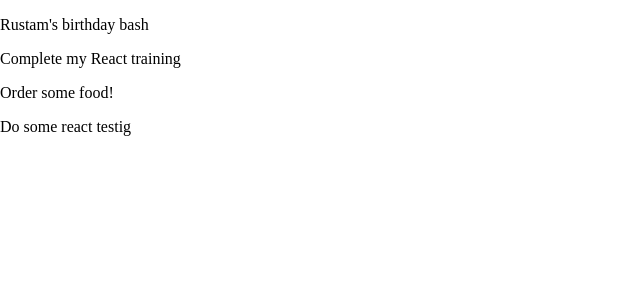
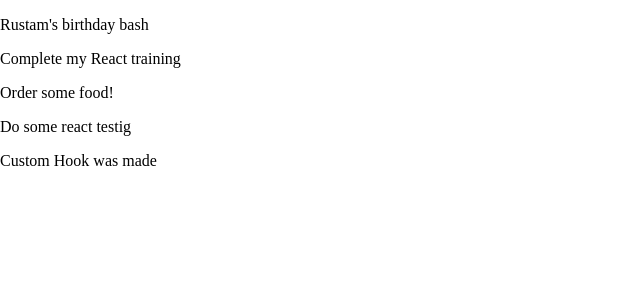
Before and after one commit to Rubick1997/mui-huge-app, a React (Create React App) app: page / in a window 1280 px wide. Shown: the top 300 px of the page, without its empty margins (0-640 px from the left). Built offline with nearby package versions, Linux system fonts and the light colour scheme; data requests are answered from the project's data file.

Commit message:
custom hook

```diff
--- a/data/db.json
+++ b/data/db.json
@@ -23,6 +23,24 @@
       "details": "Do this today",
       "category": "work",
       "id": 4
+    },
+    {
+      "id": 5
+    },
+    {
+      "id": 6
+    },
+    {
+      "id": 7
+    },
+    {
+      "id": 8
+    },
+    {
+      "title": "Custom Hook was made",
+      "details": "it was done",
+      "category": "work",
+      "id": 9
     }
   ]
 }
--- /dev/null
+++ b/src/hooks/useHttp.js
@@ -0,0 +1,26 @@
+import React, { useState} from "react";
+import { useHistory } from "react-router";
+
+const useHttp = (request, title, details, category) => {
+	const [notes, setNotes] = useState([]);
+	const history = useHistory();
+	let sendRequest;
+	if (request) {
+		sendRequest = () => {
+			fetch("http://localhost:8000/notes", {
+				method: request,
+				headers: { "Content-type": "application/json" },
+				body: JSON.stringify({ title, details, category }),
+			}).then(() => {
+				history.push("/");
+			});
+		};
+
+	} else {
+		sendRequest = () => {fetch("http://localhost:8000/notes")
+			.then((response) => response.json())
+			.then((data) => setNotes(data));}
+	}
+    return {sendRequest,notes};
+}
+export default useHttp;
--- a/src/pages/Create.js
+++ b/src/pages/Create.js
@@ -13,7 +13,7 @@
 	makeStyles,
 } from "@material-ui/core";
 import { KeyboardArrowRight } from "@material-ui/icons";
-import { useHistory } from "react-router";
+import useHttp from "../hooks/useHttp";
 
 const useStyles = makeStyles({
 	field: {
@@ -25,7 +25,6 @@
 
 export default function Create() {
 	const classes = useStyles();
-	const history = useHistory();
 	const {
 		title,
 		setTitle,
@@ -39,6 +38,8 @@
 		setCategory,
 	} = useContext(NotesContext);
 
+	const { sendRequest } = useHttp("POST", title, details, category);
+
 	const handleSubmit = (e) => {
 		e.preventDefault();
 		setDetailsError(false);
@@ -48,13 +49,7 @@
 		!details && setDetailsError(true);
 
 		if (title && details) {
-			fetch(" http://localhost:8000/notes", {
-				method: "POST",
-				headers: { "Content-type": "application/json" },
-				body: JSON.stringify({ title, details, category }),
-			}).then(() => {
-				history.push("/");
-			});
+			sendRequest();
 		}
 	};
 
--- a/src/pages/Notes.js
+++ b/src/pages/Notes.js
@@ -1,12 +1,11 @@
 import React, { useEffect, useState } from "react";
+import useHttp from "../hooks/useHttp"
 
 export default function Notes() {
-	const [notes, setNotes] = useState([]);
+const {sendRequest,notes} = useHttp()
 
 	useEffect(() => {
-		fetch("http://localhost:8000/notes")
-			.then((response) => response.json())
-			.then((data) => setNotes(data));
+    sendRequest()
 	},[]);
 
 	return (<div>
```
